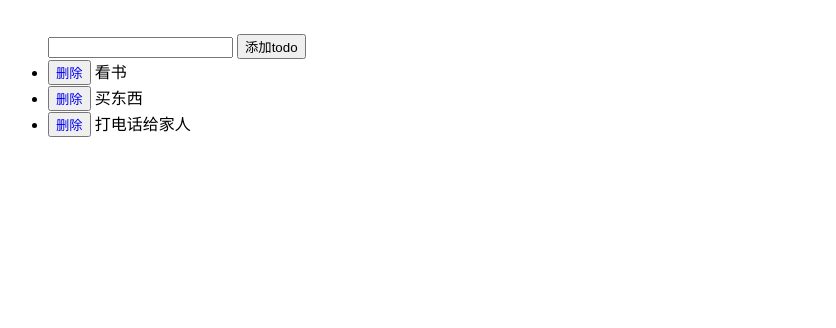
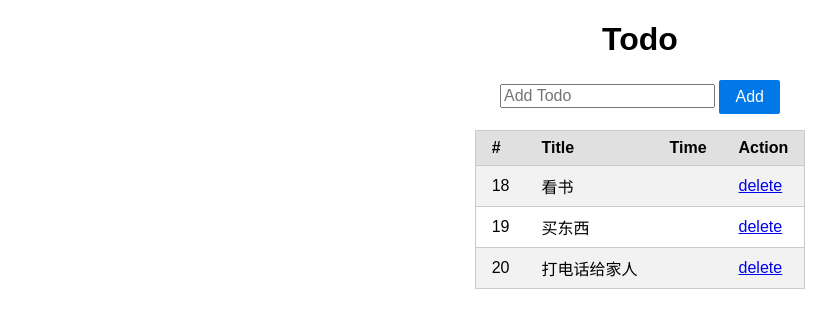
Before and after one commit to cuzz1/Django-todo, a Django app: page / in a window 1280 px wide. Shown: the top 328 px of the page, without its empty margins (0-836 px from the left). Run offline with Django 3.2, Linux system fonts and the light colour scheme; data comes from the database, SQL or seed files in the repository; both versions use the stored data as it was before the commit; some libraries are stand-ins or nearby versions.

Commit message:
添加格式化时间，美化界面

```diff
--- a/app/models.py
+++ b/app/models.py
@@ -1,6 +1,16 @@
 from django.db import models
+import time
 
 # Create your models here.
+
+
+def format_time():
+    # time.time()返回的是 unix time
+    # 如何把 unix time 转化为普通人可以看的格式
+    formatx = "%Y/%m/%d %H:%M:%S"
+    value = time.localtime(int(time.time()))
+    ct = time.strftime(formatx, value)
+    return ct
 
 # 添加一个todo管理类
 # 这是继承models.Manager类
@@ -12,6 +22,7 @@
         m = Todo()
         m.task = task
         m.is_delete = False
+        m.ct = format_time()
         m.save()
         return m
 
@@ -21,6 +32,7 @@
     """这是一个todo类"""
     task = models.CharField(max_length=1000)
     is_delete = models.BooleanField(default=False)
+    ct = models.CharField(max_length=50)
 
     # 添加一个属性来调用TodoManage()
     todo = TodoManager()
--- a/app/views.py
+++ b/app/views.py
@@ -28,11 +28,12 @@
 
 def index(request):
     # 获取task
+    print("*****")
     if request.method == "POST":
         # print("post", request.POST)
         task = request.POST["task"]
         # new一个task
-        # print("task", task)
+        print("task", task)
         m = Todo.todo.new(task)
         # 保存task
         m.save()
--- a/templates/todo/index.html
+++ b/templates/todo/index.html
@@ -1,30 +1,51 @@
-<!DOCTYPE html>
-<html lang="en">
+<html>
 <head>
-    <meta charset="UTF-8">
-    <title>Title</title>
+    <title>Todo</title>
+    <!-- 静态文件放在 /static 文件夹中 -->
+    <!-- 引用路径是 /static/... -->
+    <link rel="stylesheet" href="css/pure-min.css">
+    <link rel="stylesheet" href="https://unpkg.com/purecss@0.6.1/build/pure-min.css"
+          integrity="sha384-CCTZv2q9I9m3UOxRLaJneXrrqKwUNOzZ6NGEUMwHtShDJ+nCoiXJCAgi05KfkLGY"
+          crossorigin="anonymous">
+    <style type="text/css">
+    .todo-table {
+        margin: 0 auto;
+    }
+    .center {
+        text-align: center;
+    }
+    </style>
 </head>
-<style>
-    .button-delete {
-        text-decoration: none;
-    }
-</style>
+
 <body>
-<ul>
-    <br>
-    <form action="/" method="post">
-{#        {% csrf_token %}#}
-        <input type="text" name="task">
-        <button>添加todo</button>
-    </form>
-    {% for todo in todo_list %}
-        <li>
-            <button ><a class="button-delete" href="delete/{{ todo.id }}">删除</a></button>
-            {{ todo.task }}
+    <div class="center">
+        <h1>Todo</h1>
+        <!-- 注意这里 的 url_for 也是需要加上蓝图名字前缀的 -->
+        <form action="/"  method="post">
+            <input type="text" placeholder="Add Todo" name="task">
+            <button class="pure-button pure-button-primary" type="submit" value="Add">Add</button>
+        </form>
+    </div>
 
-        </li>
-    {% endfor %}
-</ul>
-
+    <table class="todo-table pure-table pure-table-horizontal pure-table-striped">
+        <thead>
+            <tr>
+                <th>#</th>
+                <th>Title</th>
+                <th>Time</th>
+                <th>Action</th>
+            </tr>
+        </thead>
+        <tbody>
+        {% for todo in todo_list %}
+            <tr>
+                <td>{{ todo.id }}</td>
+                <td>{{ todo.task }}</td>
+                <td>{{ todo.ct }}</td>
+                <td><a href="delete/{{ todo.id }}">delete</a></td>
+            </tr>
+        {% endfor %}
+        </tbody>
+    </table>
 </body>
 </html>
--- a/todo/settings.py
+++ b/todo/settings.py
@@ -80,7 +80,7 @@
 DATABASES = {
     'default': {
         'ENGINE': 'django.db.backends.sqlite3',
-        'NAME': os.path.join(BASE_DIR, 'db.sqlite3'),
+        'NAME': os.path.join(BASE_DIR, 'db.todos'),
     }
 }
 
```
Also changed, not shown: app/migrations/0001_initial.py (deleted), app/migrations/__init__.py (deleted), db.sqlite3 (deleted), images/3.png (added), 1 other file.
